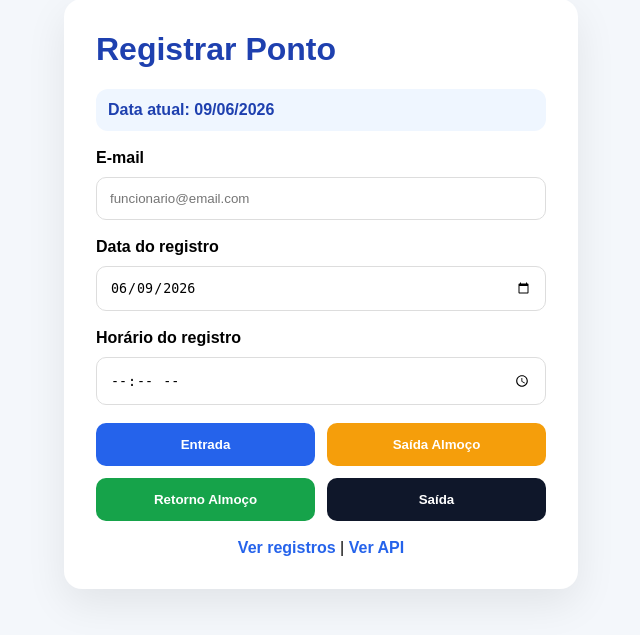
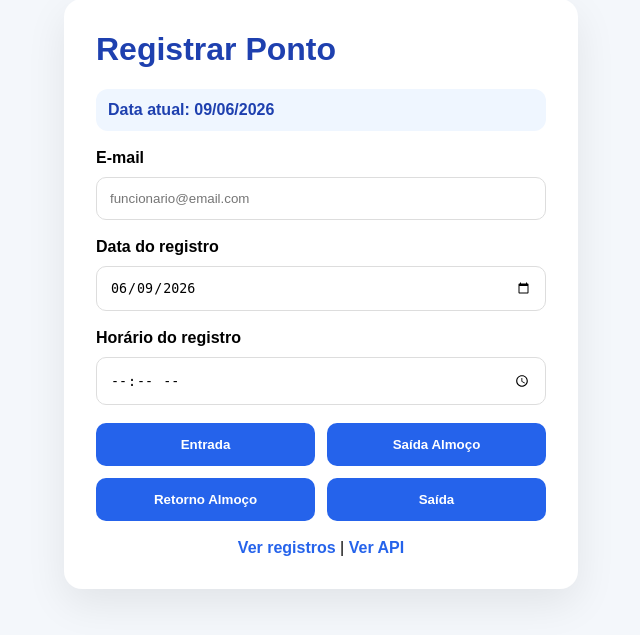
Before and after one commit to guiestudo19-tech/Conexao-Api-Ponto, a PHP site: page /registrar_ponto.php in a window 1280 px wide. Shown: the part 106-741 px from the top of the page, without its empty margins (319-959 px from the left). Run offline with PHP 8.4, Linux system fonts and the light colour scheme.

Commit message:
corzinha botoes

```diff
--- a/registrar_ponto.php
+++ b/registrar_ponto.php
@@ -199,19 +199,19 @@ button {
 }
 
 button:hover {
-    background: #1d4ed8;
+    background: #2563eb;
 }
 
 button.saida {
-    background: #0f172a;
+    background: #2563eb;
 }
 
 button.almoco {
-    background: #f59e0b;
+    background: #2563eb;
 }
 
 button.retorno {
-    background: #16a34a;
+    background: #2563eb;
 }
 
 .alert-success {
```
